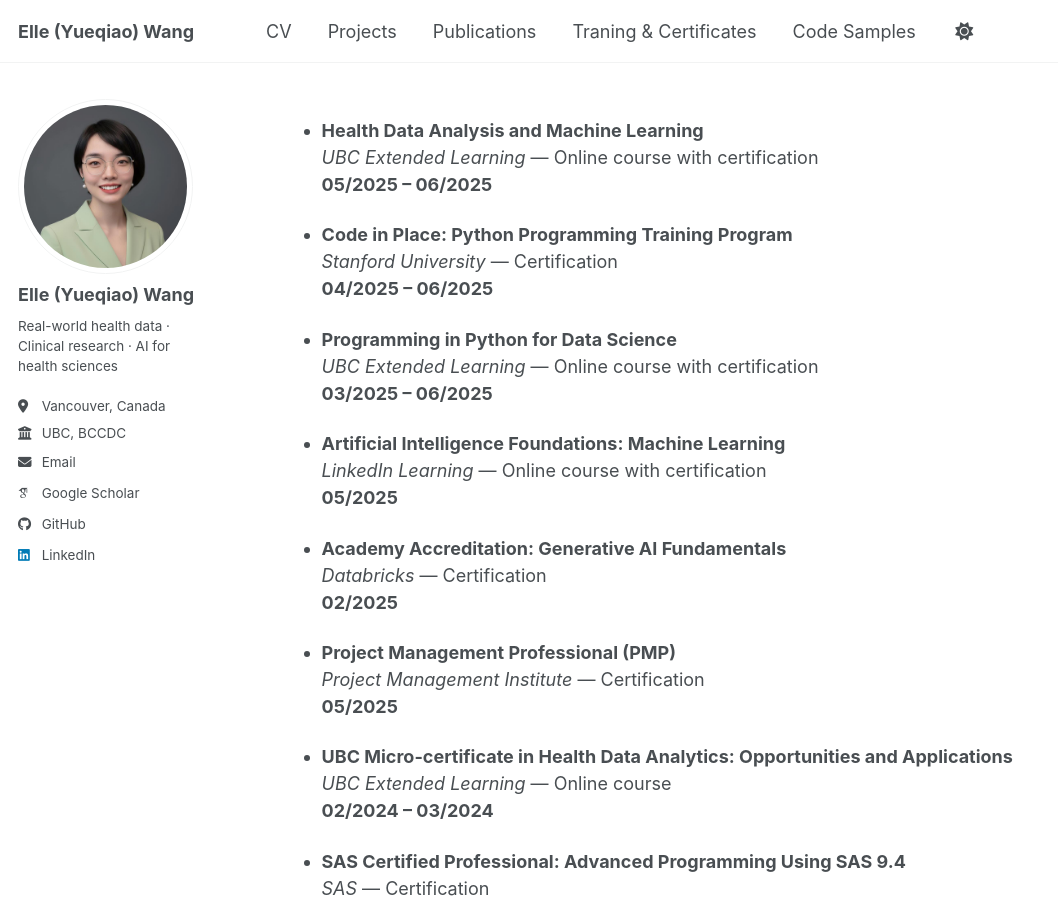
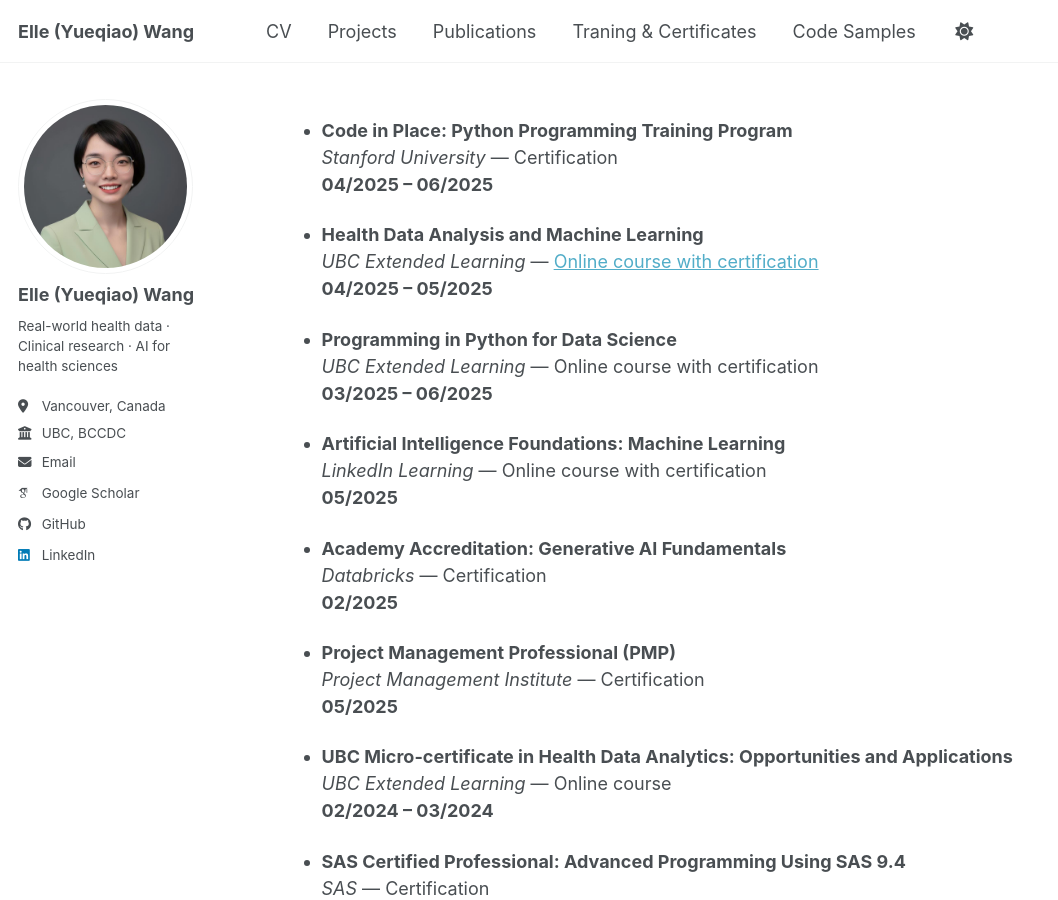
Before and after one commit to elle-y-wang/elle-y-wang.github.io, a Jekyll site: the page built from _pages/training-certificates.md, in a window 1280 px wide and 900 px high. Shown: the whole window, without its empty margins (0-1058 px from the left). Built offline with Jekyll 4.4.1, drawn with Linux system fonts in a browser that asks for light colours; some web fonts are replaced; a script bundle is joined from its source files by our own code; library files that are not in the unit come from our copies.

Commit message:
Update training-certificates.md

```diff
--- a/_pages/training-certificates.md
+++ b/_pages/training-certificates.md
@@ -5,13 +5,13 @@ permalink: /training-certificates/
 author_profile: true
 ---
 
-- **Health Data Analysis and Machine Learning**
-  *UBC Extended Learning* — Online course with certification
-  **05/2025 – 06/2025**
-
 - **Code in Place: Python Programming Training Program**
   *Stanford University* — Certification
   **04/2025 – 06/2025**
+
+- **Health Data Analysis and Machine Learning**
+  *UBC Extended Learning* — [Online course with certification](/_training-certificates/Health_Data_Analysis_and_Machine_Learning.pdf)
+  **04/2025 – 05/2025**
 
 - **Programming in Python for Data Science**
   *UBC Extended Learning* — Online course with certification
```
